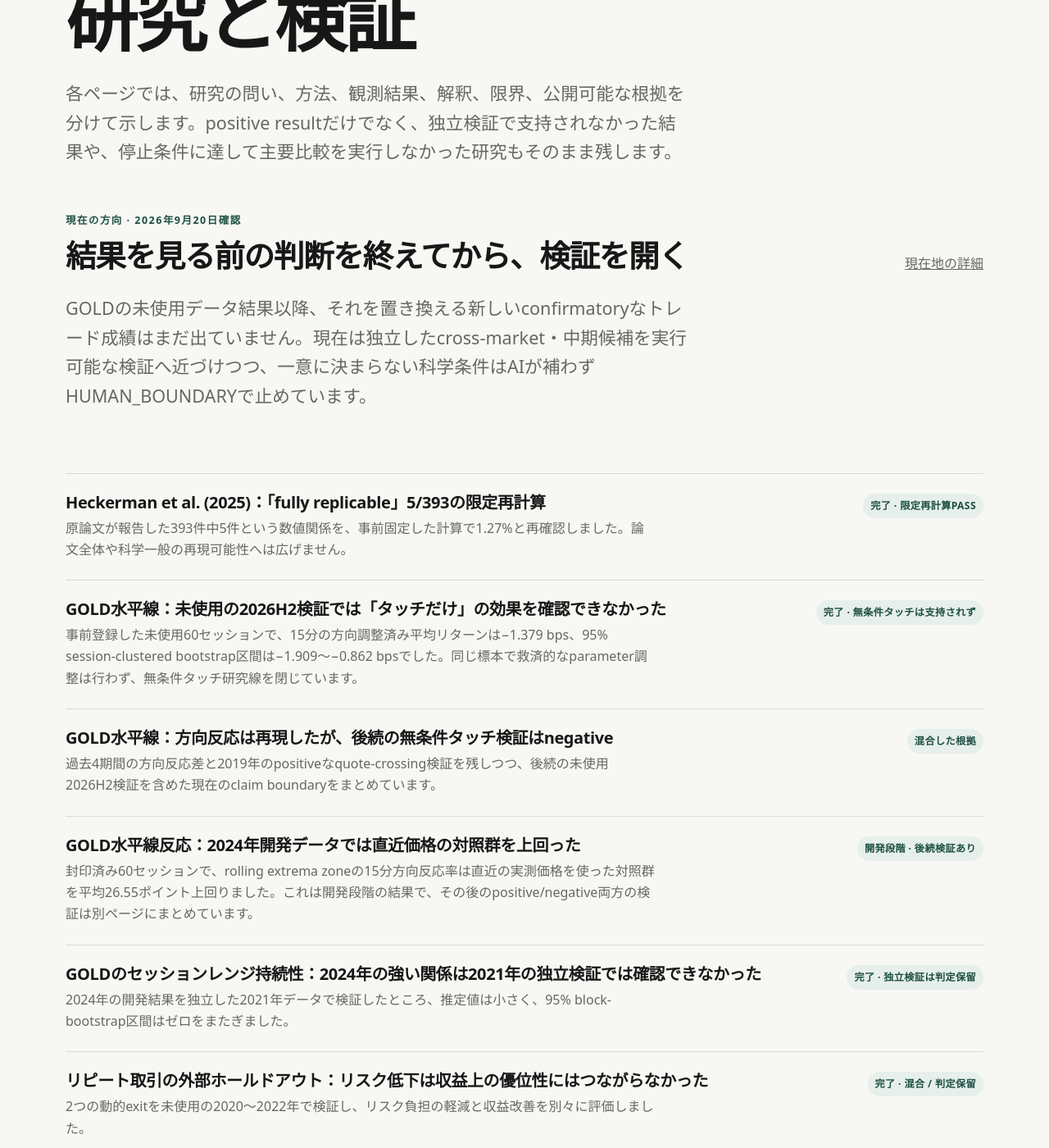
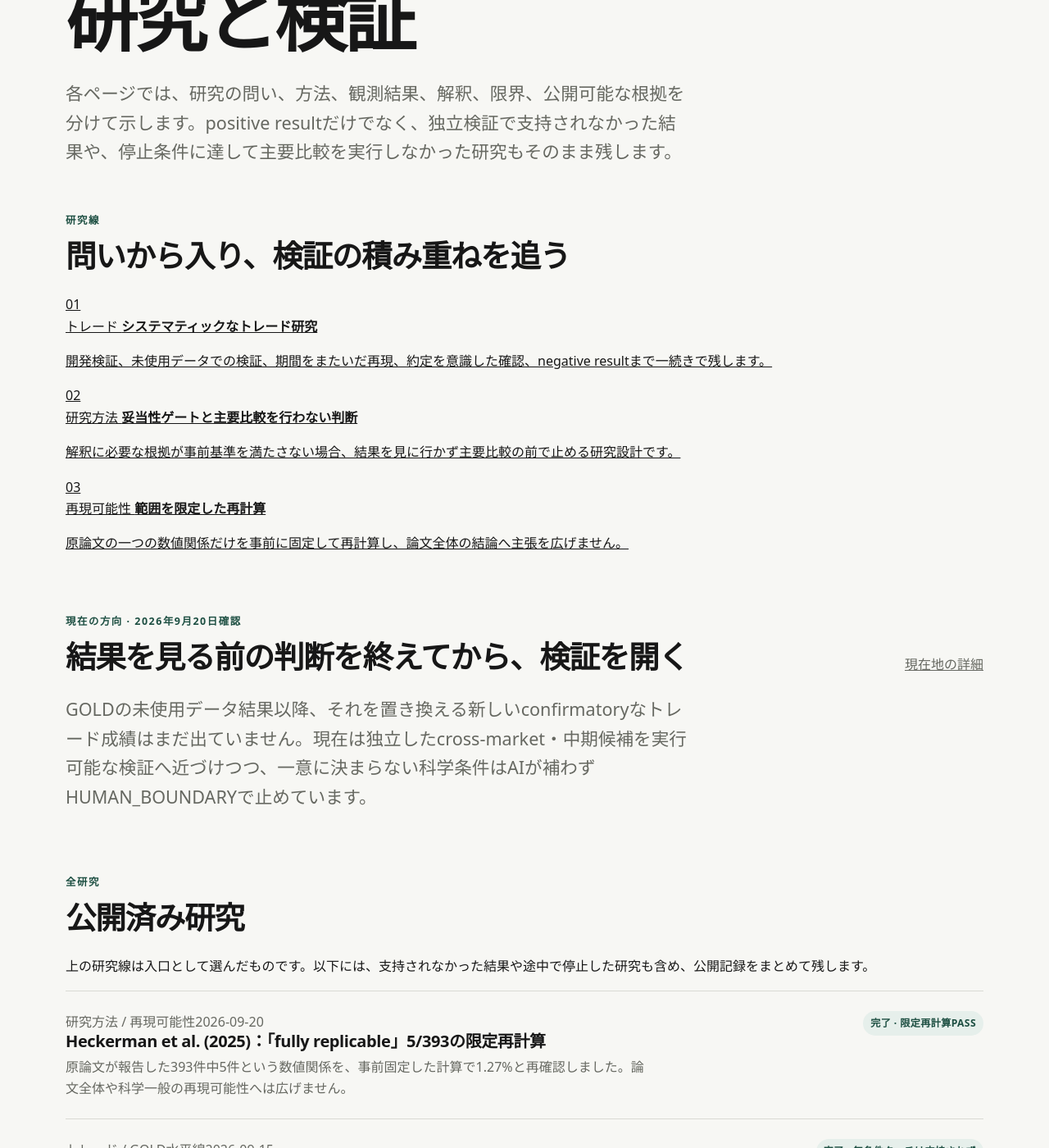
Before and after one commit to Josh-Temple/studio-lab-research, a Jekyll site: the page built from ja/research/index.md, in a window 1280 px wide and 1400 px high, scrolled down 226 px. Shown: the whole window at 82% size. Built offline with Jekyll 4.4.1, drawn with Linux system fonts in a browser that asks for light colours; some of the changed text lies outside the part shown.

Commit message:
Restructure Japanese research index around research lines

```diff
--- a/ja/research/index.md
+++ b/ja/research/index.md
@@ -9,15 +9,55 @@ description: Studio Labの公開研究。方法、結果、限界、根拠を分
 <h1>研究と検証</h1>
 <p class="lede">各ページでは、研究の問い、方法、観測結果、解釈、限界、公開可能な根拠を分けて示します。positive resultだけでなく、独立検証で支持されなかった結果や、停止条件に達して主要比較を実行しなかった研究もそのまま残します。</p>
 
+<section class="section compact-section" aria-labelledby="research-lines-title-ja">
+  <div class="section-heading">
+    <div>
+      <p class="eyebrow">研究線</p>
+      <h2 id="research-lines-title-ja">問いから入り、検証の積み重ねを追う</h2>
+    </div>
+  </div>
+  <div class="research-line-list">
+    <a class="research-line" href="{{ '/ja/trading/' | relative_url }}">
+      <span class="research-line-index">01</span>
+      <div>
+        <span class="research-line-kicker">トレード</span>
+        <strong>システマティックなトレード研究</strong>
+        <p>開発検証、未使用データでの検証、期間をまたいだ再現、約定を意識した確認、negative resultまで一続きで残します。</p>
+      </div>
+    </a>
+    <a class="research-line" href="{{ '/ja/research/openalex-bridge-adoption-lag/' | relative_url }}">
+      <span class="research-line-index">02</span>
+      <div>
+        <span class="research-line-kicker">研究方法</span>
+        <strong>妥当性ゲートと主要比較を行わない判断</strong>
+        <p>解釈に必要な根拠が事前基準を満たさない場合、結果を見に行かず主要比較の前で止める研究設計です。</p>
+      </div>
+    </a>
+    <a class="research-line" href="{{ '/ja/research/heckerman-replicability-bounded-replication/' | relative_url }}">
+      <span class="research-line-index">03</span>
+      <div>
+        <span class="research-line-kicker">再現可能性</span>
+        <strong>範囲を限定した再計算</strong>
+        <p>原論文の一つの数値関係だけを事前に固定して再計算し、論文全体の結論へ主張を広げません。</p>
+      </div>
+    </a>
+  </div>
+</section>
+
 <section class="section compact-section">
   <div class="section-heading"><div><p class="eyebrow">現在の方向 · 2026年9月20日確認</p><h2>結果を見る前の判断を終えてから、検証を開く</h2></div><a href="{{ '/ja/trading/' | relative_url }}">現在地の詳細</a></div>
   <p class="lede">GOLDの未使用データ結果以降、それを置き換える新しいconfirmatoryなトレード成績はまだ出ていません。現在は独立したcross-market・中期候補を実行可能な検証へ近づけつつ、一意に決まらない科学条件はAIが補わずHUMAN_BOUNDARYで止めています。</p>
 </section>
 
 <section class="section">
+  <div class="section-heading">
+    <div><p class="eyebrow">全研究</p><h2>公開済み研究</h2></div>
+  </div>
+  <p class="registry-note">上の研究線は入口として選んだものです。以下には、支持されなかった結果や途中で停止した研究も含め、公開記録をまとめて残します。</p>
   <div class="research-list">
     <article class="research-item">
       <div>
+        <p class="research-entry-meta"><span>研究方法 / 再現可能性</span><time datetime="2026-09-20">2026-09-20</time></p>
         <h2><a href="{{ '/ja/research/heckerman-replicability-bounded-replication/' | relative_url }}">Heckerman et al. (2025)：「fully replicable」5/393の限定再計算</a></h2>
         <p>原論文が報告した393件中5件という数値関係を、事前固定した計算で1.27%と再確認しました。論文全体や科学一般の再現可能性へは広げません。</p>
       </div>
@@ -25,6 +65,7 @@ description: Studio Labの公開研究。方法、結果、限界、根拠を分
     </article>
     <article class="research-item">
       <div>
+        <p class="research-entry-meta"><span>トレード / GOLD水平線</span><time datetime="2026-09-15">2026-09-15</time></p>
         <h2><a href="{{ '/ja/research/gold-horizontal-unconditional-touch-2026h2/' | relative_url }}">GOLD水平線：未使用の2026H2検証では「タッチだけ」の効果を確認できなかった</a></h2>
         <p>事前登録した未使用60セッションで、15分の方向調整済み平均リターンは−1.379 bps、95% session-clustered bootstrap区間は−1.909〜−0.862 bpsでした。同じ標本で救済的なparameter調整は行わず、無条件タッチ研究線を閉じています。</p>
       </div>
@@ -32,6 +73,7 @@ description: Studio Labの公開研究。方法、結果、限界、根拠を分
     </article>
     <article class="research-item">
       <div>
+        <p class="research-entry-meta"><span>トレード / GOLD水平線</span><time datetime="2026-09-15">2026-09-15</time></p>
         <h2><a href="{{ '/ja/research/gold-horizontal-replication-execution-evidence/' | relative_url }}">GOLD水平線：方向反応は再現したが、後続の無条件タッチ検証はnegative</a></h2>
         <p>過去4期間の方向反応差と2019年のpositiveなquote-crossing検証を残しつつ、後続の未使用2026H2検証を含めた現在のclaim boundaryをまとめています。</p>
       </div>
@@ -39,13 +81,15 @@ description: Studio Labの公開研究。方法、結果、限界、根拠を分
     </article>
     <article class="research-item">
       <div>
+        <p class="research-entry-meta"><span>トレード / GOLD水平線</span><time datetime="2026-09-14">2026-09-14</time></p>
         <h2><a href="{{ '/ja/research/gold-horizontal-recent-price-control-development/' | relative_url }}">GOLD水平線反応：2024年開発データでは直近価格の対照群を上回った</a></h2>
-        <p>封印済み60セッションで、rolling extrema zoneの15分方向反応率は直近の実測価格を使った対照群を平均26.55ポイント上回りました。これは開発段階の結果で、その後のpositive/negative両方の検証は別ページにまとめています。</p>
+        <p>封印済み60セッションで、rolling extrema zoneの15分方向反応率は直近価格の対照群を平均26.55ポイント上回りました。これは開発段階の結果で、その後のpositive/negative両方の検証は別ページにまとめています。</p>
       </div>
       <span class="status">開発段階 · 後続検証あり</span>
     </article>
     <article class="research-item">
       <div>
+        <p class="research-entry-meta"><span>トレード / GOLD / ボラティリティ</span><time datetime="2026-09-06">2026-09-06</time></p>
         <h2><a href="{{ '/ja/research/gold-session-range-independent-validation/' | relative_url }}">GOLDのセッションレンジ持続性：2024年の強い関係は2021年の独立検証では確認できなかった</a></h2>
         <p>2024年の開発結果を独立した2021年データで検証したところ、推定値は小さく、95% block-bootstrap区間はゼロをまたぎました。</p>
       </div>
@@ -53,6 +97,7 @@ description: Studio Labの公開研究。方法、結果、限界、根拠を分
     </article>
     <article class="research-item">
       <div>
+        <p class="research-entry-meta"><span>トレード / システマティック戦略評価</span><time datetime="2026-08-29">2026-08-29</time></p>
         <h2><a href="{{ '/ja/research/repeat-trading-external-holdout/' | relative_url }}">リピート取引の外部ホールドアウト：リスク低下は収益上の優位性にはつながらなかった</a></h2>
         <p>2つの動的exitを未使用の2020〜2022年で検証し、リスク負担の軽減と収益改善を別々に評価しました。</p>
       </div>
@@ -60,6 +105,7 @@ description: Studio Labの公開研究。方法、結果、限界、根拠を分
     </article>
     <article class="research-item">
       <div>
+        <p class="research-entry-meta"><span>研究方法 / scholarly metadata</span><time datetime="2026-08-20">2026-08-20</time></p>
         <h2><a href="{{ '/ja/research/openalex-bridge-adoption-lag/' | relative_url }}">OpenAlex bridge-work adoption lag pilot</a></h2>
         <p>メタデータで定義したbridge workの妥当性基準を満たさなかったため、主要なadoption-lag比較を行わずに終了しました。</p>
       </div>
```
